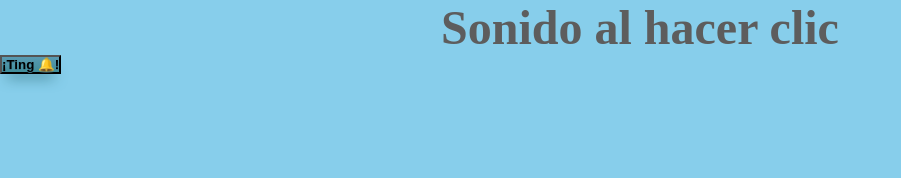
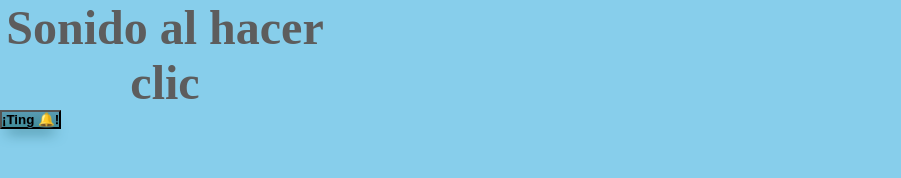
Before and after one commit to hernandoabella/sound-on-click, a plain HTML site: page index.html in a window 1280 px wide. Shown: the whole page, without its empty margins (0-901 px from the left). Drawn offline with Linux system fonts and the light colour scheme.

Commit message:
update styles.css

```diff
--- a/styles.css
+++ b/styles.css
@@ -6,6 +6,10 @@
 
 body{
     background-color: skyblue;
+}
+
+.container {
+  width: 330px;
 }
 
 h1{
```
